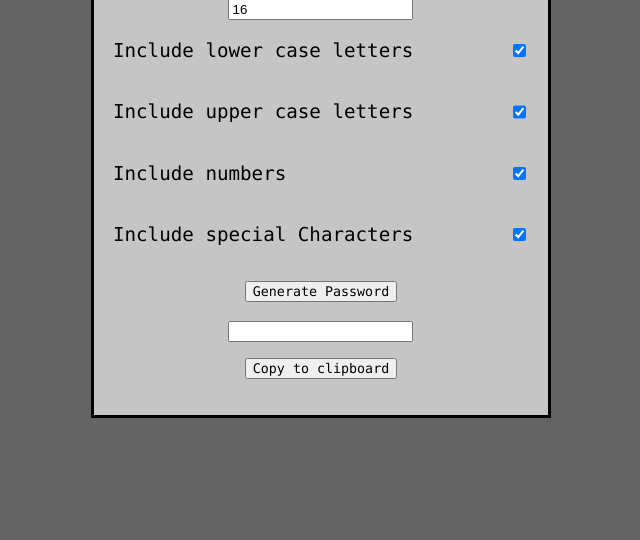
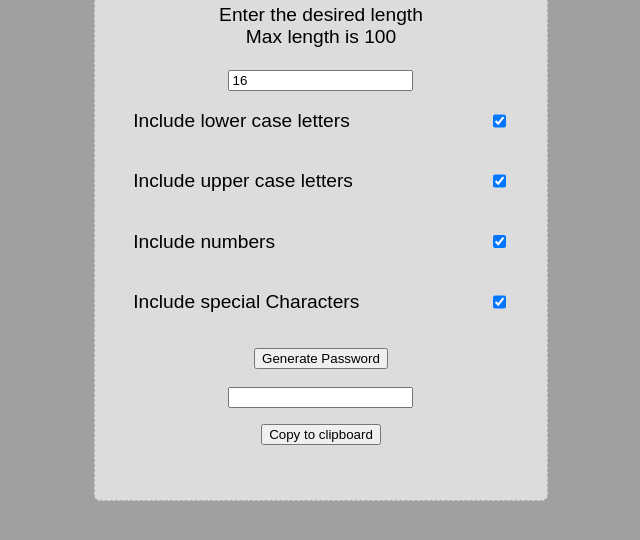
Before and after one commit to KnoodleBowl/PasswordGenerator, a plain HTML site: page index.html in a window 1280 px wide. Shown: the part 196-736 px from the top of the page, without its empty margins (319-959 px from the left). Drawn offline with Linux system fonts and the light colour scheme.

Commit message:
Update index.css

```diff
--- a/index.css
+++ b/index.css
@@ -1,15 +1,17 @@
 body {
-  background-color:rgb(100, 100, 100);
+  background-color:rgb(160, 160, 160);
   text-align:center;
   font-size:larger;
-  font-family: Consolas;
+  font-family: arial;
 }
 
 #generatorBox {
   display:inline-block;
-  border-style:solid;
-  padding:1em;
-  background-color:rgb(197, 197, 197);
+  border: 1px dashed #aaaaaa;
+  padding:2em;
+  background-color:rgb(220, 220, 220);
+  border-radius:6px;
+  margin: 3em auto;
 }
 .checkBoxes {
   display:flex;
@@ -21,5 +23,5 @@ body {
   justify-content:space-around;
   margin-top:1rem;
   margin-bottom:1rem;
-  font-family:Consolas;
+  font-family:arial;
 }
```
